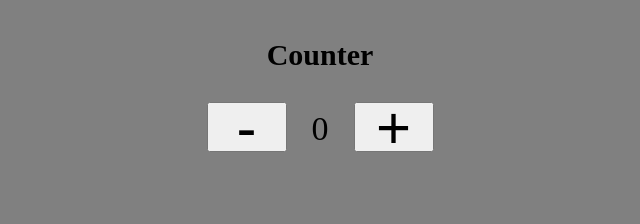
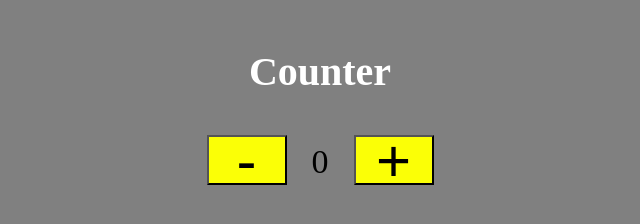
Before and after one commit to PawanPandey007/Practical-14, a plain HTML site: page index.html in a window 1280 px wide. Shown: the whole page, without its empty margins (320-960 px from the left). Drawn offline with Linux system fonts and the light colour scheme.

Commit message:
Update index.html

```diff
--- a/index.html
+++ b/index.html
@@ -4,7 +4,7 @@
     <meta charset="UTF-8">
     <meta http-equiv="X-UA-Compatible" content="IE=edge">
     <meta name="viewport" content="width=device-width, initial-scale=1.0">
-    <title>Counter JS Project-1</title>
+    <title>Practical 14</title>
     <style>
         body{
             background-color: grey;
@@ -23,7 +23,7 @@
             display: flex;
             align-items: center;
             justify-content: center;
-            background-image: yellow;
+            background-image: linear-gradient(rgb(251, 255, 6) 40%, rgb(251, 255, 6));
         }
         #increaseCounter{
             width: 80px;
@@ -32,12 +32,14 @@
             display: flex;
             align-items: center;
             justify-content: center;
-            background-image: yellow;
+            background-image: linear-gradient(rgb(251, 255, 6) 40%, rgb(251, 255, 6));
         }
 
         h3{
             font-size: 30px;
             text-align: center;
+            color: white;
+            font-size: 40px;
         }
         p {
             font-size: 34px;
```
